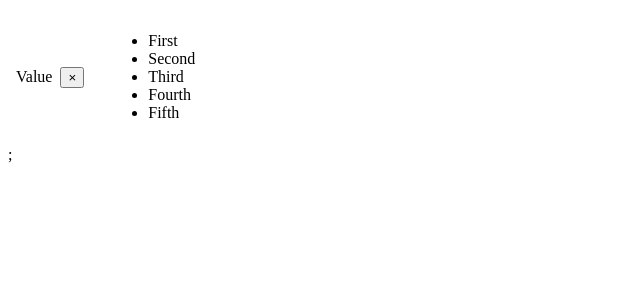
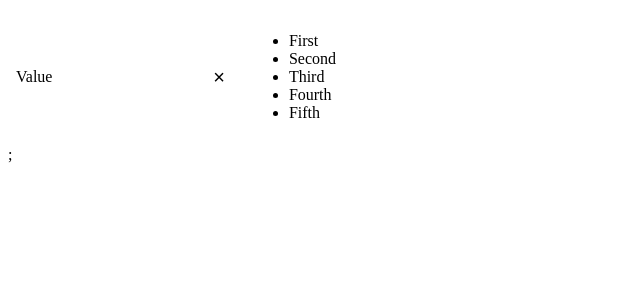
Before and after one commit to adamhinton/ts-selector-practice, a React (Vite) app: page / in a window 1280 px wide. Shown: the top 300 px of the page, without its empty margins (0-640 px from the left). Built offline with nearby package versions, Linux system fonts and the light colour scheme.

Commit message:
add link

```diff
--- a/src/select.module.css
+++ b/src/select.module.css
@@ -14,3 +14,19 @@
 .container:focus {
   border-color: hsl(200, 100%, 50%);
 }
+
+.value {
+  flex-grow: 1;
+}
+
+.clear-btn {
+  background: none;
+  color: $777;
+  border: none;
+  outline: none;
+  cursor: pointer;
+  padding: 0;
+  font-size: 1.25em;
+}
+
+/* https: ; //www.youtube.com/watch?v=bAJlYgeovlg */
```
